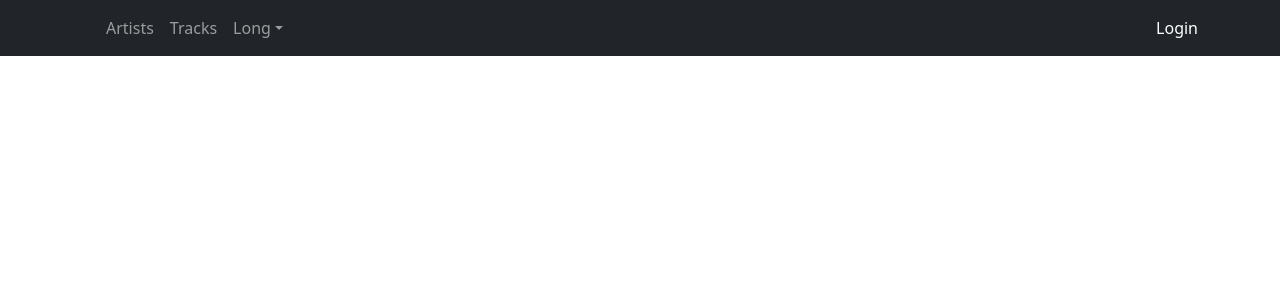
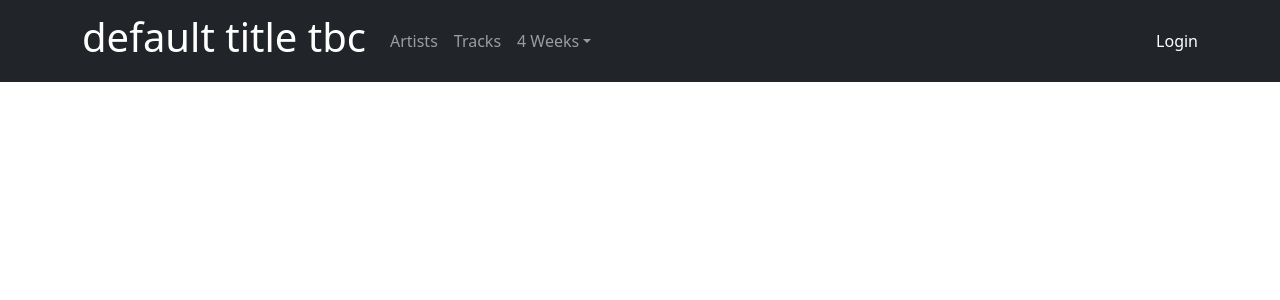
Before and after one commit to hester-g/head-teacher-grabs-shelves, a React (Vite) app: page / in a window 1280 px wide. Shown: the top 300 px of the page. Built offline with nearby package versions, Linux system fonts and the light colour scheme.

Commit message:
Refactoring timeframe map and periods, adding default title

```diff
--- a/src/CustomNav.js
+++ b/src/CustomNav.js
@@ -6,12 +6,13 @@ import { useLocation } from 'react-router-dom';
 
 const locationMap = {
   tracks: 'head teacher grabs shelves for courses [6]',
-  artists: 'messy rats surround first creators [7]'
+  artists: 'messy rats surround first creators [7]',
+  default: 'default title tbc'
 }
 
 export function CustomNav ({ children }) {
   const location = useLocation();
-  const locationName = location.pathname.replace(/\//g, '')
+  const locationName = location.pathname === '/' ? 'default' : location.pathname.replace(/\//g, '')
   return <Navbar bg="dark" variant="dark" expand="lg" sticky="top">
     <Container>
     <Navbar.Brand href="#"><h1>{locationMap[locationName]}</h1></Navbar.Brand>
--- a/src/TimeSelector.js
+++ b/src/TimeSelector.js
@@ -2,12 +2,13 @@ import React from 'react'
 import { useTracks } from './tracks-context'
 import NavDropdown from 'react-bootstrap/NavDropdown'
 import ButtonGroup from 'react-bootstrap/ButtonGroup'
+import timeframeMap, { shortTerm, mediumTerm, longTerm } from './times'
 
 export default function TimeSelector () {
   const { setTimeframeShort, setTimeframeMedium, setTimeframeLong, getTimeframe } = useTracks()
   return <NavDropdown id="dropdown-basic-button" title={getTimeframe} as={ButtonGroup}>
-      <NavDropdown.Item as="button" onClick={setTimeframeShort}>Short</NavDropdown.Item>
-      <NavDropdown.Item as="button" onClick={setTimeframeMedium}>Medium</NavDropdown.Item>
-      <NavDropdown.Item as="button" onClick={setTimeframeLong}>Long</NavDropdown.Item>
-    </NavDropdown>
+    <NavDropdown.Item as="button" onClick={setTimeframeShort}>{timeframeMap[shortTerm]}</NavDropdown.Item>
+    <NavDropdown.Item as="button" onClick={setTimeframeMedium}>{timeframeMap[mediumTerm]}</NavDropdown.Item>
+    <NavDropdown.Item as="button" onClick={setTimeframeLong}>{timeframeMap[longTerm]}</NavDropdown.Item>
+  </NavDropdown>
 }
--- a/src/Tracks.js
+++ b/src/Tracks.js
@@ -2,7 +2,6 @@ import React, { useState } from 'react'
 import { useTracks } from './tracks-context'
 import CoverImage from './CoverImage'
 import BasicList from './BasicList'
-import Button from 'react-bootstrap/Button'
 
 const asMultipleTrackComponent =
   Component =>
--- /dev/null
+++ b/src/times.js
@@ -0,0 +1,11 @@
+export const shortTerm = 'short_term'
+export const mediumTerm = 'medium_term'
+export const longTerm = 'long_term'
+
+const timeframeMap = {
+  [shortTerm]: '4 Weeks',
+  [mediumTerm]: '6 Months',
+  [longTerm]: '12 Months'
+}
+
+export default timeframeMap
--- a/src/tracks-context.js
+++ b/src/tracks-context.js
@@ -2,14 +2,9 @@ import React, { useEffect, useState } from 'react'
 import { useLocalStorageState } from './useLocalStorage'
 import axios from 'axios'
 import { useAuthToken } from './auth-context'
+import timeframeMap, { longTerm, mediumTerm, shortTerm } from './times'
 
 const TracksContext = React.createContext()
-
-const timeframeMap = {
-  short_term: 'Short',
-  medium_term: 'Medium',
-  long_term: 'Long'
-}
 
 function TracksProvider ({ children }) {
   const [tracks, setTracks, resetTracks] = useLocalStorageState(
@@ -21,7 +16,7 @@ function TracksProvider ({ children }) {
     {}
   )
   const { token } = useAuthToken()
-  const [timeframe, setTimeframe] = useState('long_term')
+  const [timeframe, setTimeframe] = useState(shortTerm)
 
   const resetTracksAndArtists = () => {
     resetTracks()
@@ -32,9 +27,9 @@ function TracksProvider ({ children }) {
     tracks: tracks[timeframe],
     artists: artists[timeframe],
     resetTracksAndArtists: resetTracksAndArtists,
-    setTimeframeShort: () => setTimeframe('short_term'),
-    setTimeframeMedium: () => setTimeframe('medium_term'),
-    setTimeframeLong: () => setTimeframe('long_term'),
+    setTimeframeShort: () => setTimeframe(shortTerm),
+    setTimeframeMedium: () => setTimeframe(mediumTerm),
+    setTimeframeLong: () => setTimeframe(longTerm),
     getTimeframe: timeframeMap[timeframe]
   }
 
```
